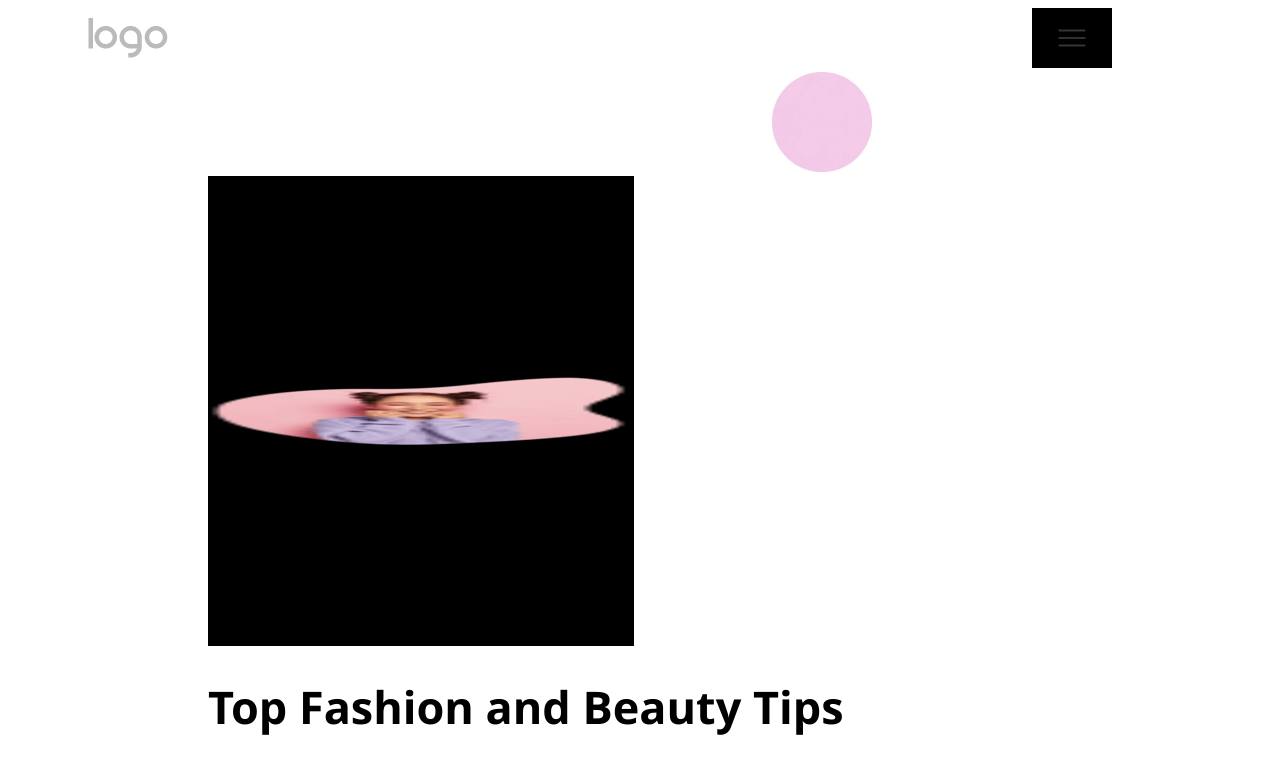
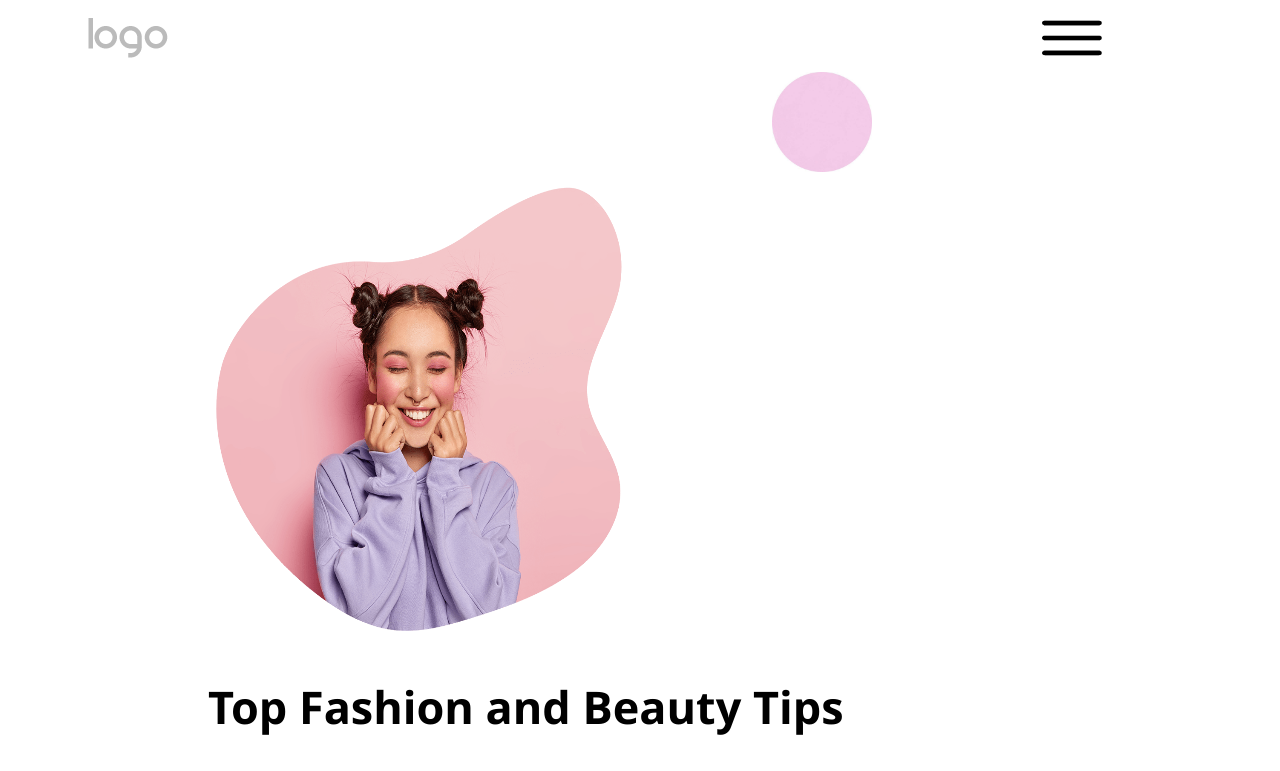
Before and after one commit to Mame-Soda-Diop/mamesodah, a plain HTML site: page index.html in a window 1280 px wide. Shown: the top 771 px of the page. Drawn offline with Linux system fonts and the light colour scheme.

Commit message:
correction

```diff
--- a/index.html
+++ b/index.html
@@ -15,7 +15,7 @@
             <img src="images/default-logo.png" alt="Logo">
         </div>
         <div class="icone">
-            <img src="images/2292406-hamburger-menu-removebg-preview.png" alt="Icône" width="60" height="60">
+            <img src="images/menuhamburger-removebg-preview.png" alt="Icône" width="60" height="60">
         </div>
     </header>
 
@@ -29,7 +29,7 @@
                 <div class="delet"></div>
                 <div class="container">
                     <div class="left">
-                    <img src="images/mapage2.png" width="700" height="470" alt="">
+                    <img src="images/mapage.png" width="700" height="470" alt="">
                         <h2>Top Fashion and Beauty Tips</h2>
                         <p>Amet luctus venenatis lectus magna fringilla urna porttitor rhoncus dolor.
                             A lacus vestibulum sed arcu non. Dolor magna <br> eget est lorem ipsum dolor sit amet
```
Also changed, not shown: images/2292406-hamburger-menu-removebg-preview.png (deleted), images/mapage-removebg-preview.png (added), images/mapage.png (added), images/mapage2.png (deleted), images/menuhamburger-removebg-preview.png (added).
